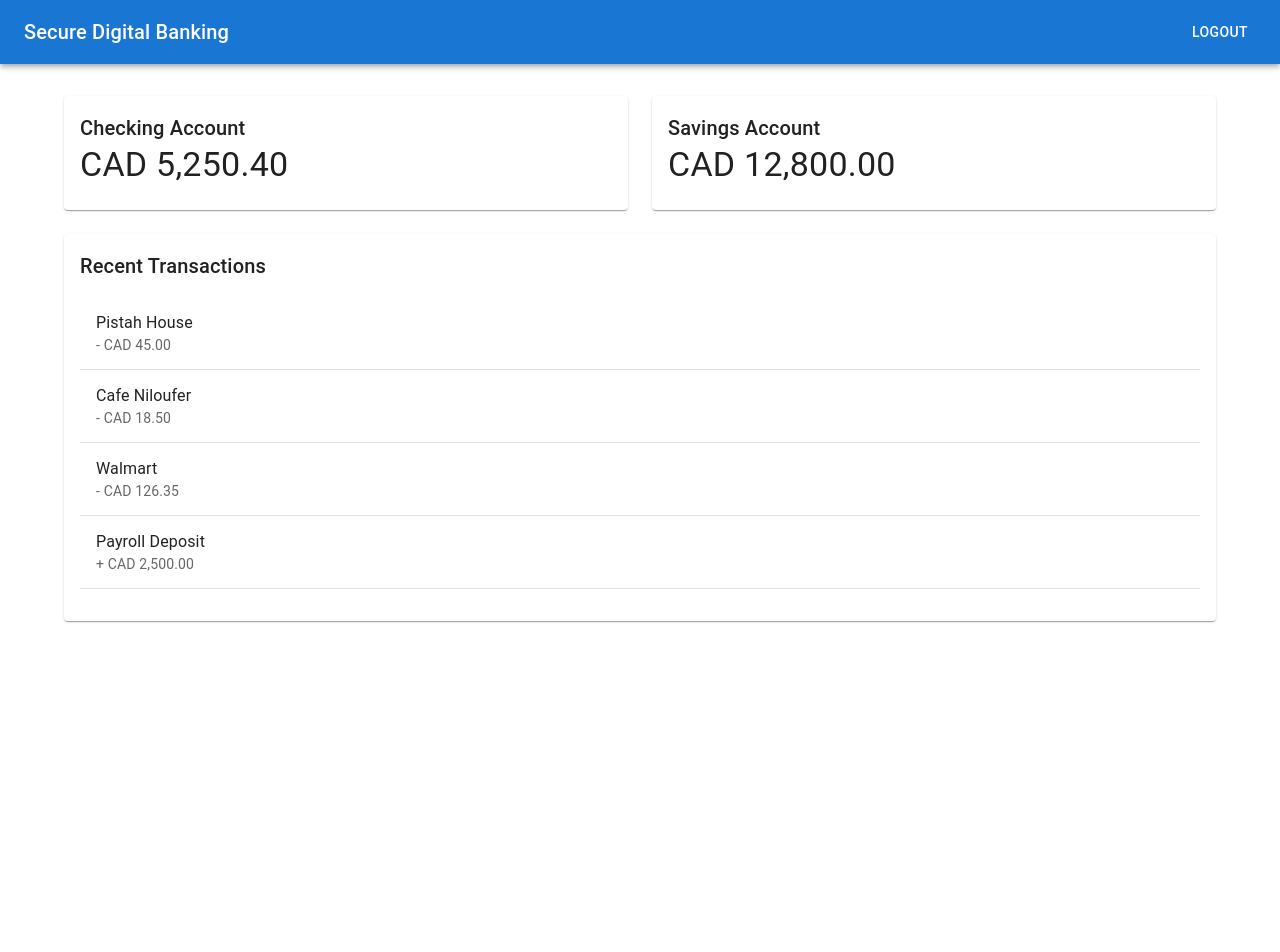
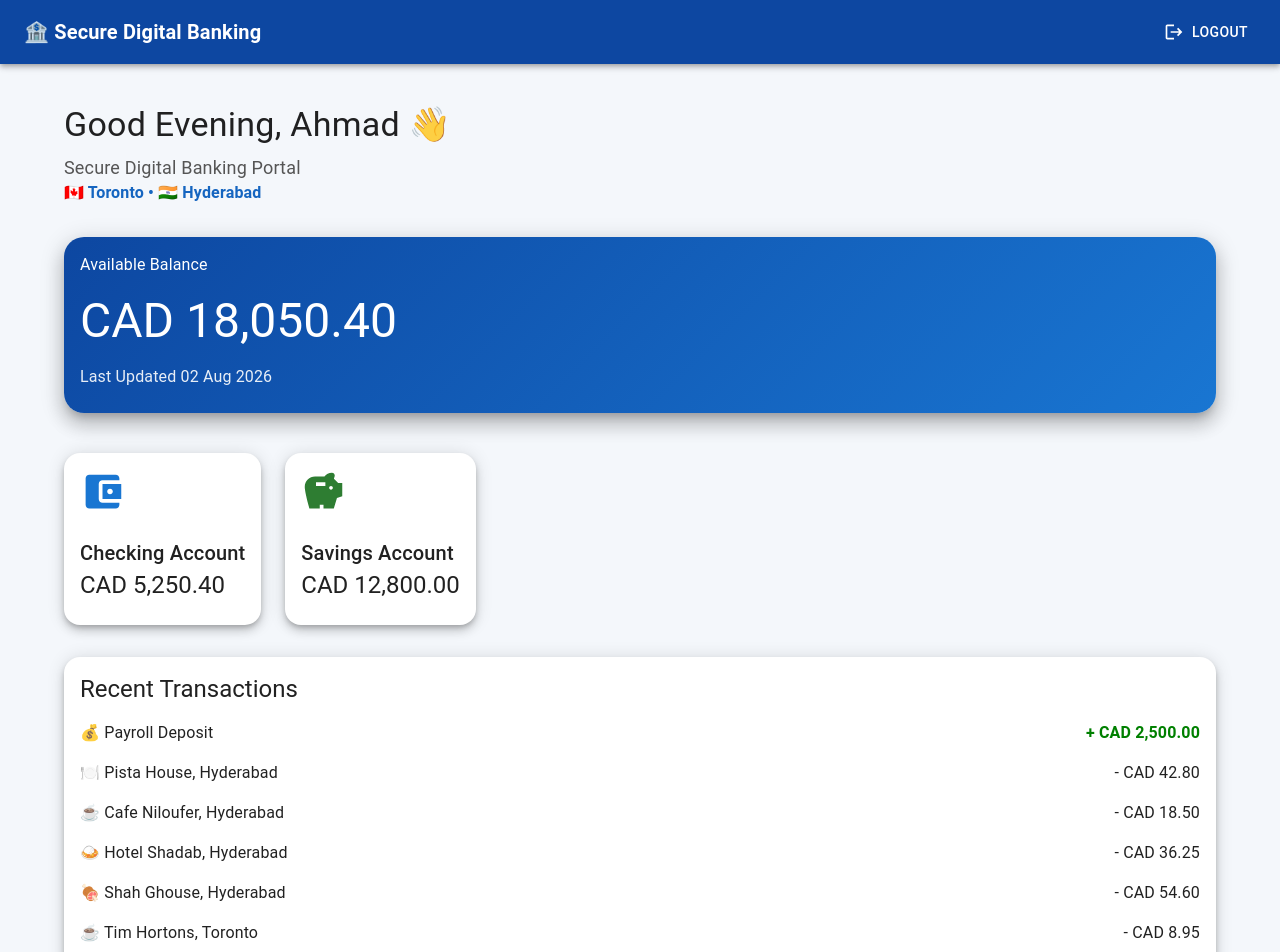
Before and after one commit to ahmadmushabbir03-maker/SecureBankingApp, a React app in the folder frontend/: page /dashboard in a window 1280 px wide. Shown: the top 952 px of the page. Before the commit the page ends 800 px from the top, so only its background shows below. Built offline with nearby package versions, Linux system fonts and the light colour scheme; the HTML template or start-up script is replaced by a standard one.

Commit message:
Complete Secure Digital Banking Application with Azure Infrastructure and Azure DevOps

```diff
--- a/frontend/src/pages/Dashboard.jsx
+++ b/frontend/src/pages/Dashboard.jsx
@@ -2,115 +2,239 @@ import {
   AppBar,
   Toolbar,
   Typography,
+  Button,
   Container,
   Grid,
   Card,
   CardContent,
-  List,
-  ListItem,
-  ListItemText,
   Box,
-  Button
 } from "@mui/material";
 
+import AccountBalanceWalletIcon from "@mui/icons-material/AccountBalanceWallet";
+import SavingsIcon from "@mui/icons-material/Savings";
+import LogoutIcon from "@mui/icons-material/Logout";
+
+import { useNavigate } from "react-router-dom";
+
 export default function Dashboard() {
+  const navigate = useNavigate();
 
-  const transactions = [
-    { name: "Pistah House", amount: "- CAD 45.00" },
-    { name: "Cafe Niloufer", amount: "- CAD 18.50" },
-    { name: "Walmart", amount: "- CAD 126.35" },
-    { name: "Payroll Deposit", amount: "+ CAD 2,500.00" }
-  ];
+  const logout = () => {
+    localStorage.removeItem("loggedIn");
+    navigate("/");
+  };
 
   return (
-    <>
-
-      <AppBar position="static">
+    <Box
+      sx={{
+        background: "#f4f7fb",
+        minHeight: "100vh",
+        pb: 5,
+      }}
+    >
+      <AppBar
+        position="static"
+        sx={{
+          background: "#0D47A1",
+        }}
+      >
         <Toolbar>
-
           <Typography
             variant="h6"
-            sx={{ flexGrow: 1 }}
+            sx={{
+              flexGrow: 1,
+              fontWeight: "bold",
+            }}
           >
-            Secure Digital Banking
+            🏦 Secure Digital Banking
           </Typography>
 
-          <Button color="inherit">
+          <Button color="inherit" startIcon={<LogoutIcon />} onClick={logout}>
             Logout
           </Button>
-
         </Toolbar>
       </AppBar>
 
-      <Container sx={{ mt: 4 }}>
+      <Container maxWidth="lg" sx={{ mt: 5 }}>
+        <Typography variant="h4" fontWeight="bold">
+          Good Evening, Ahmad 👋
+        </Typography>
 
+        <Typography
+          sx={{
+            color: "#555",
+            fontSize: 18,
+            mt: 1,
+          }}
+        >
+          Secure Digital Banking Portal
+        </Typography>
+
+        <Typography
+          sx={{
+            color: "#1565C0",
+            fontWeight: "bold",
+            mb: 4,
+          }}
+        >
+          🇨🇦 Toronto • 🇮🇳 Hyderabad
+        </Typography>
+
+        <Card
+          elevation={12}
+          sx={{
+            borderRadius: 5,
+            background: "linear-gradient(135deg,#0D47A1,#1976D2)",
+            color: "white",
+            mb: 5,
+          }}
+        >
+          <CardContent>
+            <Typography>Available Balance</Typography>
+
+            <Typography
+              variant="h3"
+              fontWeight="bold"
+              sx={{
+                mt: 2,
+              }}
+            >
+              CAD 18,050.40
+            </Typography>
+
+            <Typography
+              sx={{
+                mt: 2,
+                opacity: 0.9,
+              }}
+            >
+              Last Updated 02 Aug 2026
+            </Typography>
+          </CardContent>
+        </Card>
+
+        {/* Account Cards Grid */}
         <Grid container spacing={3}>
+          <Grid item xs={12} md={6}>
+            <Card elevation={6} sx={{ borderRadius: 4 }}>
+              <CardContent>
+                <AccountBalanceWalletIcon
+                  color="primary"
+                  sx={{ fontSize: 45 }}
+                />
 
-          <Grid size={{ xs: 12, md: 6 }}>
-            <Card>
-              <CardContent>
-                <Typography variant="h6">
+                <Typography variant="h6" sx={{ mt: 2 }}>
                   Checking Account
                 </Typography>
 
-                <Typography variant="h4">
+                <Typography variant="h5" fontWeight="bold">
                   CAD 5,250.40
                 </Typography>
               </CardContent>
             </Card>
           </Grid>
 
-          <Grid size={{ xs: 12, md: 6 }}>
-            <Card>
+          <Grid item xs={12} md={6}>
+            <Card elevation={6} sx={{ borderRadius: 4 }}>
               <CardContent>
-                <Typography variant="h6">
+                <SavingsIcon color="success" sx={{ fontSize: 45 }} />
+
+                <Typography variant="h6" sx={{ mt: 2 }}>
                   Savings Account
                 </Typography>
 
-                <Typography variant="h4">
+                <Typography variant="h5" fontWeight="bold">
                   CAD 12,800.00
                 </Typography>
               </CardContent>
             </Card>
           </Grid>
+        </Grid>
 
-          <Grid size={{ xs: 12 }}>
-            <Card>
+        {/* Recent Transactions Card */}
+        <Card
+          elevation={6}
+          sx={{
+            mt: 4,
+            borderRadius: 4,
+          }}
+        >
           <CardContent>
-
-                <Typography
-                  variant="h6"
-                  gutterBottom
-                >
+            <Typography variant="h5" fontWeight="bold" gutterBottom>
               Recent Transactions
             </Typography>
 
-                <List>
+            <Typography sx={{ py: 1 }}>
+              💰 Payroll Deposit
+              <Box
+                component="span"
+                sx={{ float: "right", color: "green", fontWeight: "bold" }}
+              >
+                + CAD 2,500.00
+              </Box>
+            </Typography>
 
-                  {transactions.map((item, index) => (
+            <Typography sx={{ py: 1 }}>
+              🍽️ Pista House, Hyderabad
+              <Box component="span" sx={{ float: "right" }}>
+                - CAD 42.80
+              </Box>
+            </Typography>
 
-                    <ListItem key={index} divider>
+            <Typography sx={{ py: 1 }}>
+              ☕ Cafe Niloufer, Hyderabad
+              <Box component="span" sx={{ float: "right" }}>
+                - CAD 18.50
+              </Box>
+            </Typography>
 
-                      <ListItemText
-                        primary={item.name}
-                        secondary={item.amount}
-                      />
+            <Typography sx={{ py: 1 }}>
+              🍛 Hotel Shadab, Hyderabad
+              <Box component="span" sx={{ float: "right" }}>
+                - CAD 36.25
+              </Box>
+            </Typography>
 
-                    </ListItem>
+            <Typography sx={{ py: 1 }}>
+              🍖 Shah Ghouse, Hyderabad
+              <Box component="span" sx={{ float: "right" }}>
+                - CAD 54.60
+              </Box>
+            </Typography>
 
-                  ))}
+            <Typography sx={{ py: 1 }}>
+              ☕ Tim Hortons, Toronto
+              <Box component="span" sx={{ float: "right" }}>
+                - CAD 8.95
+              </Box>
+            </Typography>
 
-                </List>
-
+            <Typography sx={{ py: 1 }}>
+              🛒 Walmart, Toronto
+              <Box component="span" sx={{ float: "right" }}>
+                - CAD 126.35
+              </Box>
+            </Typography>
           </CardContent>
         </Card>
-          </Grid>
 
-        </Grid>
+        {/* Footer */}
+        <Box
+          sx={{
+            mt: 5,
+            textAlign: "center",
+            color: "#666",
+          }}
+        >
+          <Typography fontWeight="bold">Secure Digital Banking</Typography>
 
+          <Typography variant="body2">Toronto 🇨🇦 • Hyderabad 🇮🇳</Typography>
+
+          <Typography variant="caption">
+            Industrial Azure DevOps Banking Project
+          </Typography>
+        </Box>
       </Container>
-
-    </>
+    </Box>
   );
-
 }
--- a/frontend/src/pages/Transactions.jsx
+++ b/frontend/src/pages/Transactions.jsx
@@ -5,68 +5,111 @@ import {
   Container,
   Paper,
   Table,
+  TableHead,
   TableBody,
+  TableRow,
   TableCell,
-  TableContainer,
-  TableHead,
-  TableRow,
-  Button
+  Chip,
+  Box
 } from "@mui/material";
 
-export default function Transactions() {
+const transactions = [
 
-  const transactions = [
   {
-      date: "2026-08-01",
-      description: "Payroll Deposit",
-      amount: "+ CAD 2,500.00"
+    date:"2026-08-02",
+    merchant:"Payroll Deposit",
+    amount:"+ CAD 2,500.00",
+    status:"Credit"
   },
+
   {
-      date: "2026-08-01",
-      description: "Walmart",
-      amount: "- CAD 126.35"
+    date:"2026-08-02",
+    merchant:"Pista House",
+    amount:"- CAD 42.80",
+    status:"Debit"
   },
+
   {
-      date: "2026-07-31",
-      description: "Cafe Niloufer",
-      amount: "- CAD 18.50"
+    date:"2026-08-01",
+    merchant:"Cafe Niloufer",
+    amount:"- CAD 18.50",
+    status:"Debit"
   },
+
   {
-      date: "2026-07-30",
-      description: "Pistah House",
-      amount: "- CAD 45.00"
+    date:"2026-08-01",
+    merchant:"Hotel Shadab",
+    amount:"- CAD 36.25",
+    status:"Debit"
+  },
+
+  {
+    date:"2026-07-31",
+    merchant:"Shah Ghouse",
+    amount:"- CAD 54.60",
+    status:"Debit"
+  },
+
+  {
+    date:"2026-07-31",
+    merchant:"Tim Hortons",
+    amount:"- CAD 8.95",
+    status:"Debit"
+  },
+
+  {
+    date:"2026-07-30",
+    merchant:"Hydro One",
+    amount:"- CAD 112.20",
+    status:"Debit"
+  },
+
+  {
+    date:"2026-07-30",
+    merchant:"Petro Canada",
+    amount:"- CAD 64.90",
+    status:"Debit"
+  },
+
+  {
+    date:"2026-07-29",
+    merchant:"Rogers",
+    amount:"- CAD 79.99",
+    status:"Debit"
+  },
+
+  {
+    date:"2026-07-29",
+    merchant:"Walmart",
+    amount:"- CAD 126.35",
+    status:"Debit"
   }
+
 ];
 
-  return (
-    <>
+export default function Transactions(){
+
+return(
+
+<Box sx={{background:"#f5f7fb",minHeight:"100vh"}}>
+
 <AppBar position="static">
+
 <Toolbar>
 
-          <Typography
-            variant="h6"
-            sx={{ flexGrow: 1 }}
-          >
-            Secure Digital Banking
+<Typography variant="h6">
+
+Recent Transactions
+
 </Typography>
 
-          <Button color="inherit">
-            Dashboard
-          </Button>
+</Toolbar>
 
-        </Toolbar>
 </AppBar>
 
-      <Container sx={{ mt: 4 }}>
+<Container sx={{mt:5}}>
 
-        <Typography
-          variant="h4"
-          gutterBottom
-        >
-          Recent Transactions
-        </Typography>
-
-        <TableContainer component={Paper}>
+<Paper elevation={8} sx={{borderRadius:4}}>
 
 <Table>
 
@@ -76,7 +119,9 @@ export default function Transactions() {
 
 <TableCell>Date</TableCell>
 
-                <TableCell>Description</TableCell>
+<TableCell>Merchant</TableCell>
+
+<TableCell>Status</TableCell>
 
 <TableCell align="right">Amount</TableCell>
 
@@ -86,20 +131,30 @@ export default function Transactions() {
 
 <TableBody>
 
-              {transactions.map((transaction, index) => (
+{transactions.map((t,index)=>(
 
 <TableRow key={index}>
 
-                  <TableCell>
-                    {transaction.date}
-                  </TableCell>
+<TableCell>{t.date}</TableCell>
+
+<TableCell>{t.merchant}</TableCell>
 
 <TableCell>
-                    {transaction.description}
+
+<Chip
+
+label={t.status}
+
+color={t.status==="Credit"?"success":"error"}
+
+/>
+
 </TableCell>
 
 <TableCell align="right">
-                    {transaction.amount}
+
+{t.amount}
+
 </TableCell>
 
 </TableRow>
@@ -110,11 +165,12 @@ export default function Transactions() {
 
 </Table>
 
-        </TableContainer>
+</Paper>
 
 </Container>
 
-    </>
+</Box>
+
 );
 
 }
```
Also changed, not shown: frontend/src/pages/Login.jsx (+113 -27 lines), frontend/src/services/api.js (added, +15 -0 lines), 2 other files (tests, documents, lock files or other folders). Lines whose indentation alone changed are shown as unchanged.
